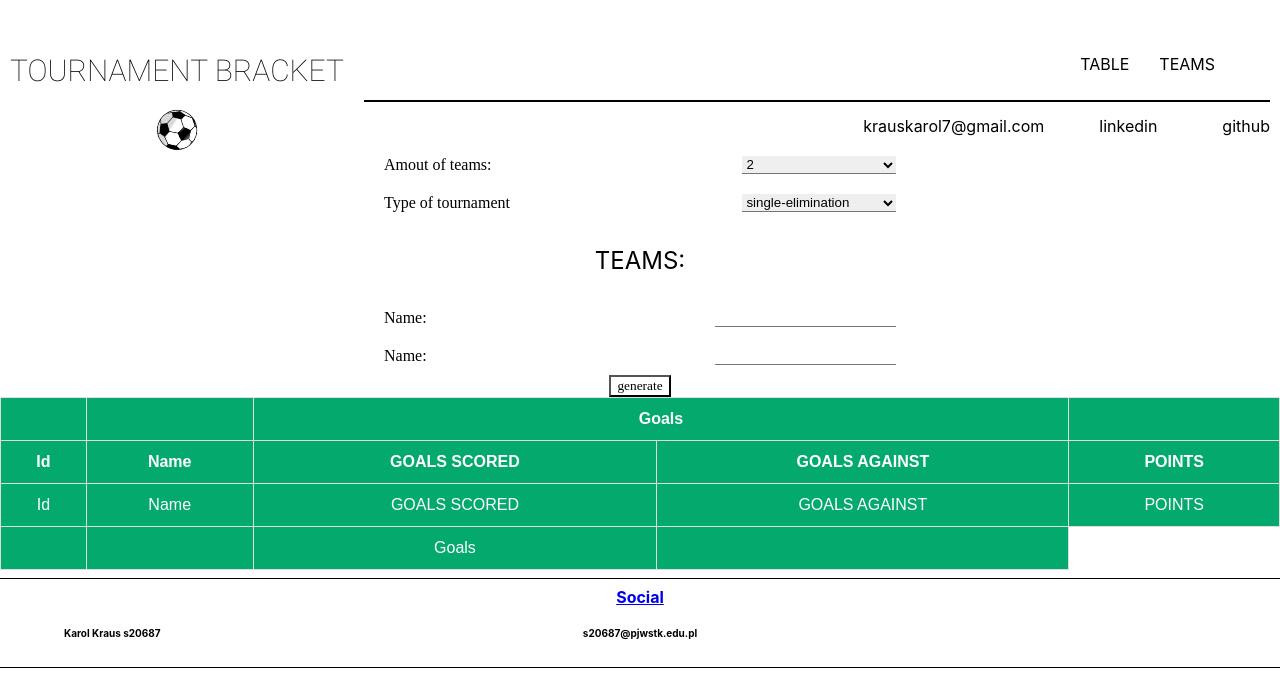
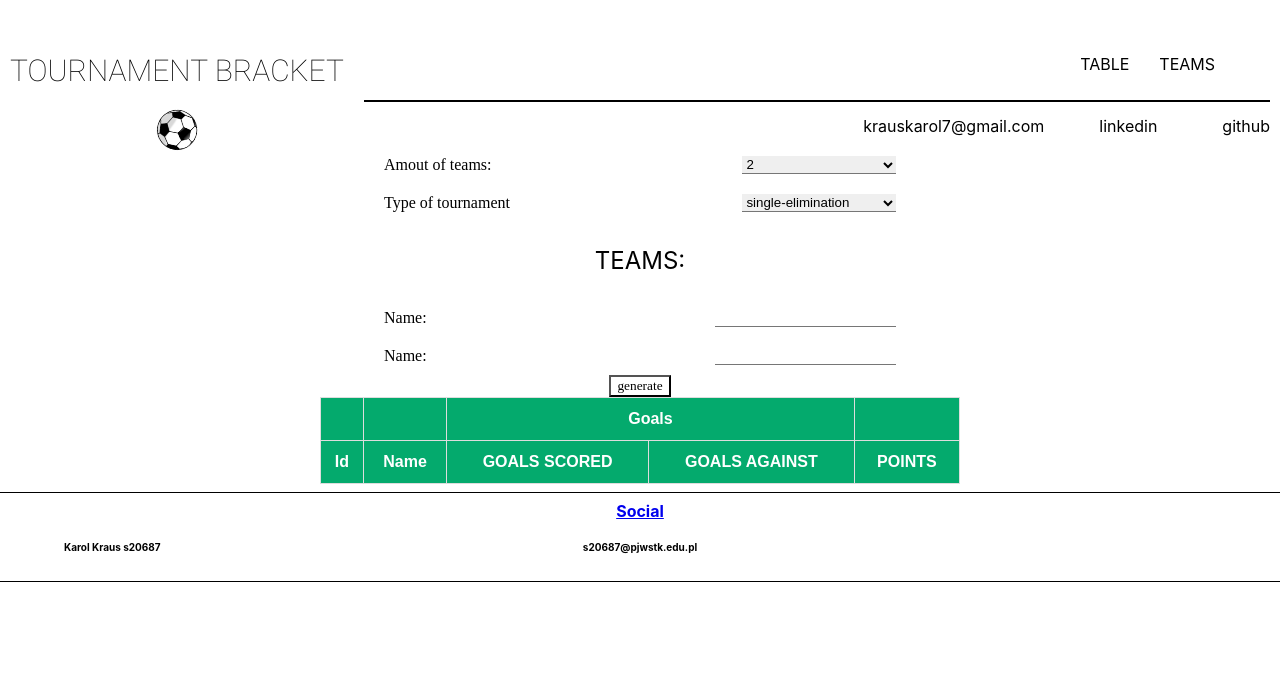
Before and after one commit to sir-hector/tournament, a React (Create React App) app: page / in a window 1280 px wide. Shown: the top 678 px of the page. Built offline with nearby package versions, Linux system fonts and the light colour scheme.

Commit message:
change table width

```diff
--- a/src/components/table/Table.js
+++ b/src/components/table/Table.js
@@ -52,22 +52,6 @@
                     })
                 }
             </tbody>
-            <tfoot>
-            {
-                footerGroups.map(footerGroup => (
-                    <tr {...footerGroup.getFooterGroupProps()}>
-                    {
-                        footerGroup.headers.map(column => (
-                            <td {...column.getFooterProps}>
-                            {column.render('Footer')}
-                            </td>
-
-                        ))
-                    }
-                    </tr>
-                ))
-            }
-            </tfoot>
         </table>
     )
 
--- a/src/components/table/css/table.css
+++ b/src/components/table/css/table.css
@@ -1,7 +1,8 @@
 table {
     font-family: Arial, Helvetica, sans-serif;
     border-collapse: collapse;
-    width: 100%;
+    width: 50%;
+    margin: 0 auto;
 }
 
 table td,
```
